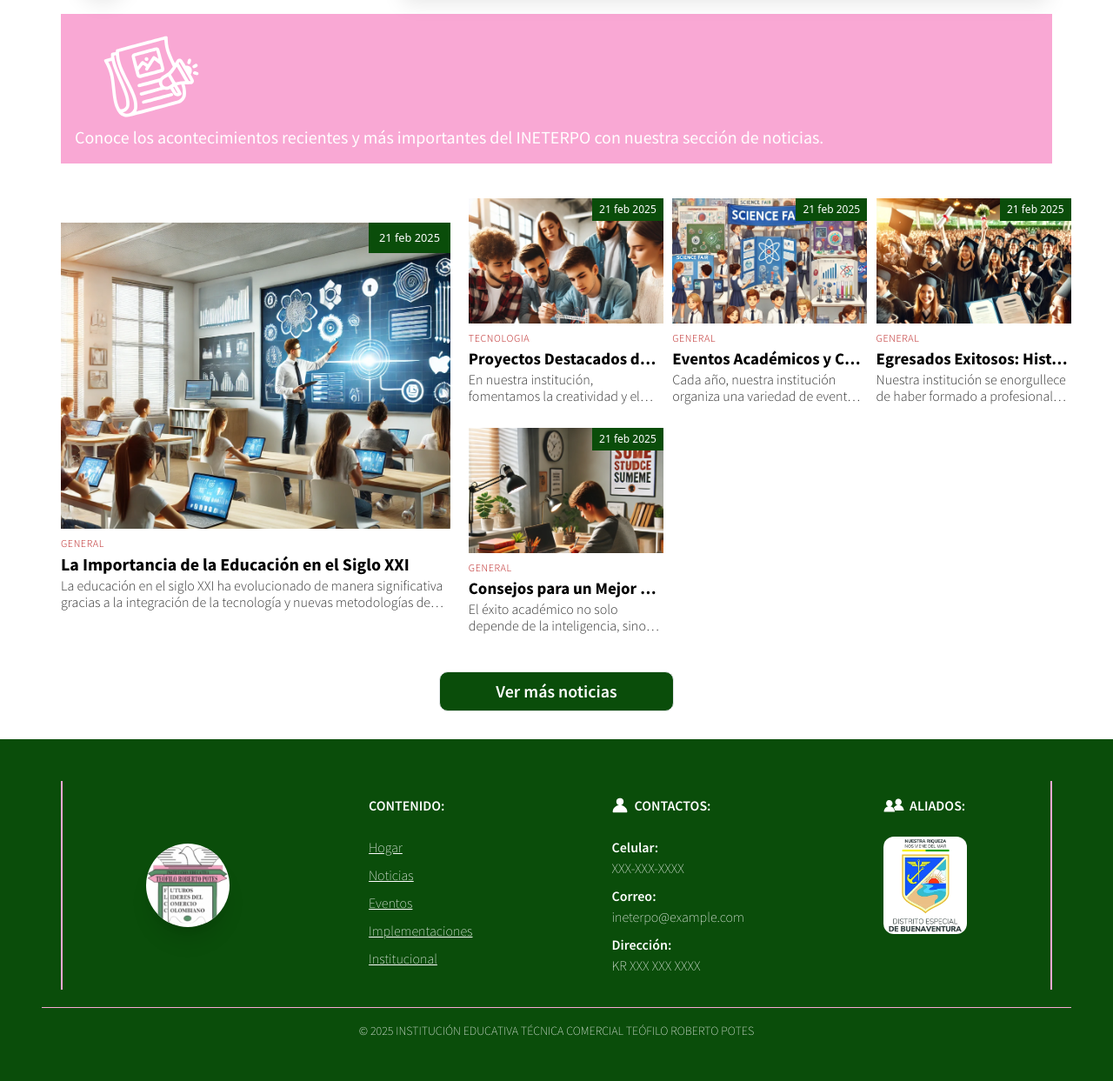
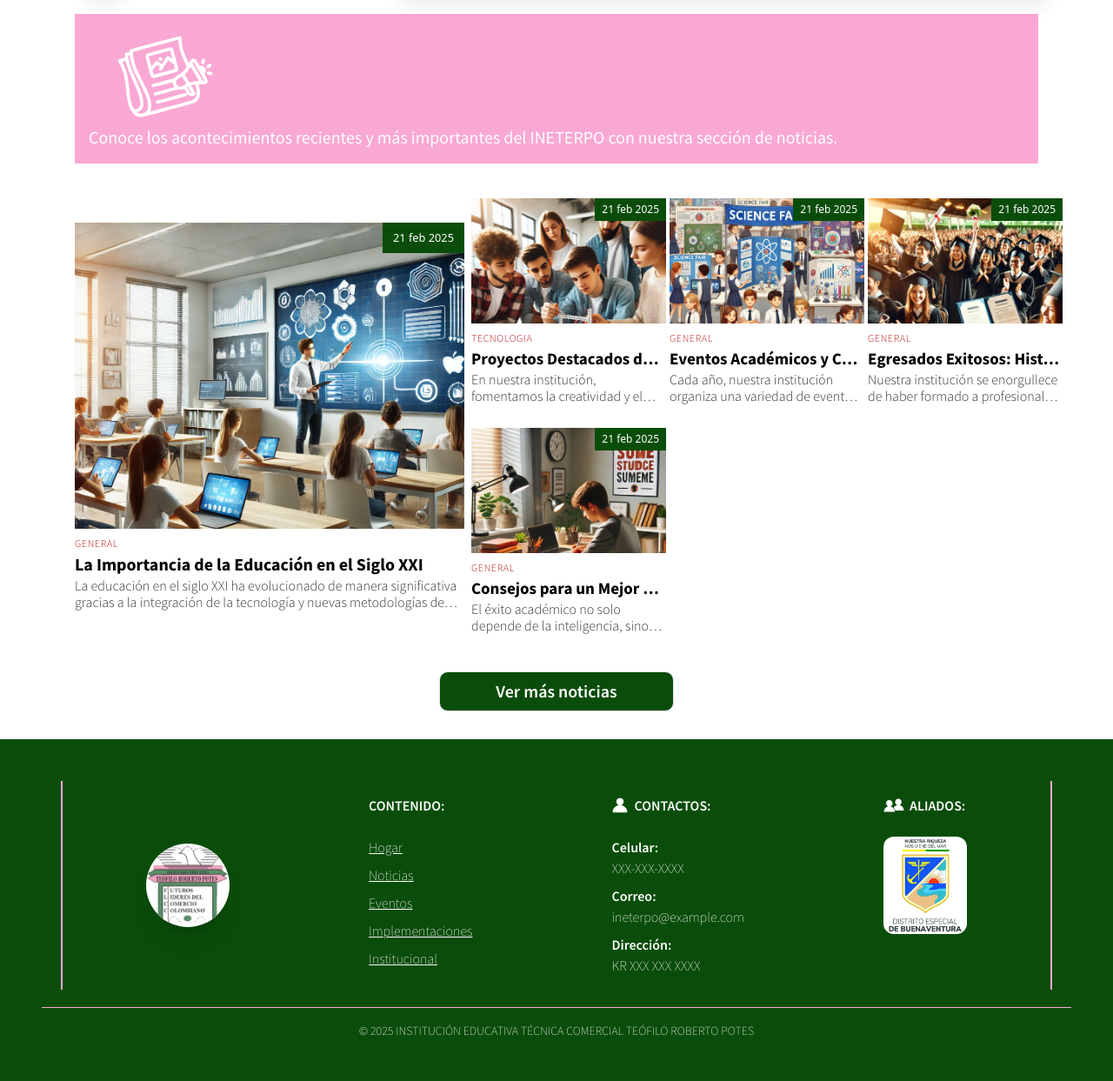
Before and after one commit to caicedoficial/web-ineterpo, a Django app: template templates/pages/noticias/noticias.html in a window 1280 px wide. Shown: the part 88-1331 px from the top of the page at 87% size. Run offline with Django 5.2, Linux system fonts and the light colour scheme; the template is opened without the code that fills it: values that come from a table or form of the project are taken from there, others are empty; data comes from the database, SQL or seed files in the repository; parts of the project's set-up code (start-up, migrations or seed data) failed here and were passed over.

Commit message:
Añadir padding horizontal a la sección principal de noticias

```diff
--- a/templates/pages/noticias/noticias.html
+++ b/templates/pages/noticias/noticias.html
@@ -4,7 +4,7 @@
 {% block title %}Noticias{% endblock %}
 
 {% block content %}
-<main class="grid gap-y-6 md:gap-y-10 mx-auto mb-8 max-w-[1140px]">
+<main class="grid gap-y-6 md:gap-y-10 mx-auto mb-8 max-w-[1140px] px-4">
     <section class="flex flex-col px-4 bg-secundary py-4 w-full">
         <div class="flex items-center justify-center md:justify-normal gap-8">
             <h1 class="font-sourceBlack text-[50px] md:text-[90px] text-white uppercase">{{ modelo }}</h1>
```
